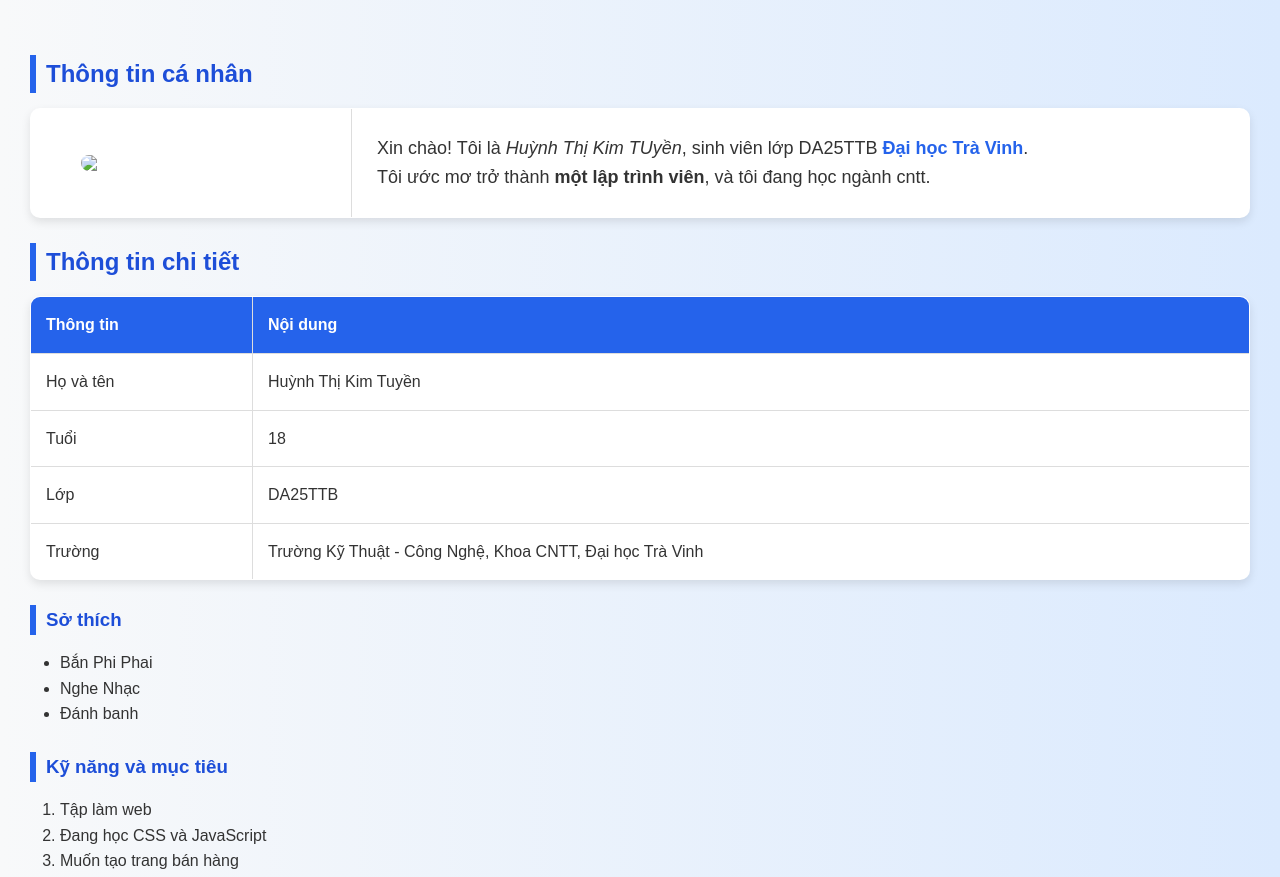
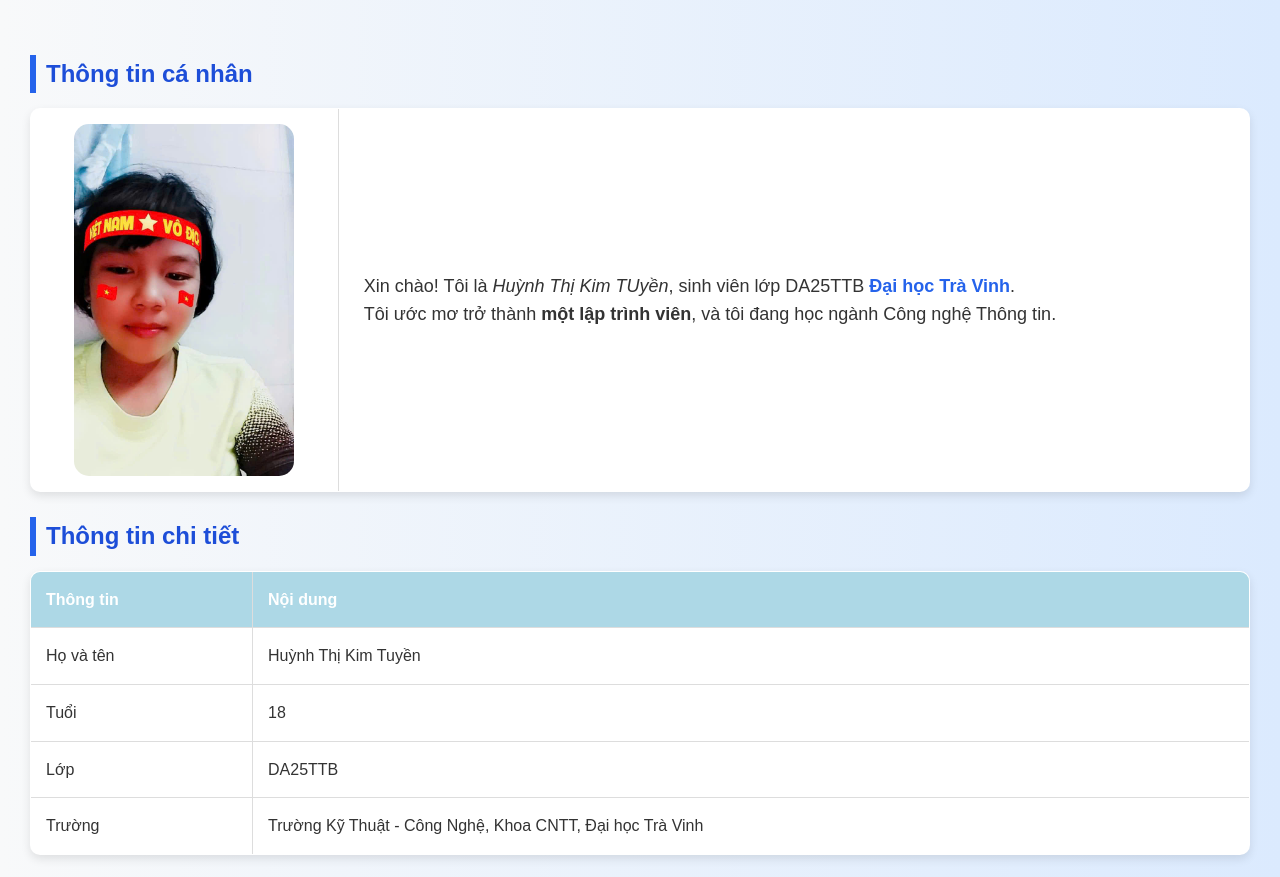
Before and after one commit to kimt07281-art/my-project-da25ttb-to2, a plain HTML site: page index.html in a window 1280 px wide. Shown: the top 877 px of the page. Drawn offline with Linux system fonts and the light colour scheme.

Commit message:
trang wed ca nhan

```diff
--- a/css/style1.css
+++ b/css/style1.css
@@ -1,11 +1,9 @@
-/* Reset cơ bản */
 *{
     margin: 0;
     padding: 0;
     box-sizing: border-box;
 }
 
-/* Nền trang */
 body{
     font-family: Arial, Helvetica, sans-serif;
     background: linear-gradient(to right, #f8f9fa, #dbeafe);
@@ -14,7 +12,6 @@ body{
     line-height: 1.6;
 }
 
-/* Tiêu đề */
 h2, h3{
     color: #1d4ed8;
     margin-top: 25px;
@@ -23,7 +20,6 @@ h2, h3{
     padding-left: 10px;
 }
 
-/* Bảng */
 table{
     width: 100%;
     border-collapse: collapse;
@@ -34,20 +30,17 @@ table{
     box-shadow: 0 4px 10px rgba(0,0,0,0.1);
 }
 
-/* Ô trong bảng */
 th, td{
     padding: 15px;
     border: 1px solid #ddd;
     text-align: left;
 }
 
-/* Màu tiêu đề bảng */
 th{
-    background-color: #2563eb;
+    background-color: lightblue;
     color: white;
 }
 
-/* Ảnh đại diện */
 img{
     width: 220px;
     height: auto;
@@ -61,13 +54,11 @@ img:hover{
     transform: scale(1.05);
 }
 
-/* Phần giới thiệu */
 .infor{
     padding: 10px;
     font-size: 18px;
 }
 
-/* Link */
 a{
     text-decoration: none;
     color: #2563eb;
@@ -79,13 +70,15 @@ a:hover{
     text-decoration: underline;
 }
 
-/* Danh sách */
 ul, ol{
     margin-left: 30px;
     margin-bottom: 20px;
 }
 
-/* Box liên hệ */
+li {
+		list-style-type: none;
+}
+
 .links{
     margin-top: 15px;
     display: flex;
@@ -93,7 +86,6 @@ ul, ol{
     flex-wrap: wrap;
 }
 
-/* Nút liên hệ */
 .links a{
     background-color: #2563eb;
     color: white;
@@ -105,9 +97,9 @@ ul, ol{
 .links a:hover{
     background-color: #1e3a8a;
     transform: translateY(-3px);
+	text-decoration: none;
 }
 
-/* Responsive cho điện thoại */
 @media(max-width:768px){
     table, tr, td, th{
         font-size: 14px;
--- a/idex.html
+++ b/index.html
@@ -9,12 +9,12 @@
    <h2>Thông tin cá nhân</h2>
             <table border="1">
                 <td>
-                    <img src="assets/img/84e3f59dbd973cc96586 (1).jpg">
+                    <img src="assets/img/kimtuyen.jpg">
                 </td>
                 <td>
                     <div class="infor">
                         <p> Xin chào! Tôi là <i>Huỳnh Thị Kim TUyền</i>, sinh viên lớp DA25TTB <a href ="https://www.tvu.edu.vn" target ="_blank">Đại học Trà Vinh</a>.</p>
-                        <p> Tôi ước mơ trở thành <b>một lập trình viên</b>, và tôi đang học ngành cntt.</p>
+                        <p> Tôi ước mơ trở thành <b>một lập trình viên</b>, và tôi đang học ngành Công nghệ Thông tin.</p>
                     </div>
                 </td>
             </table>
```
Also changed, not shown: assets/img/kimtuyen.jpg (renamed from assets/img/f3de36cf50d0d18e88c1 (1).jpg).
